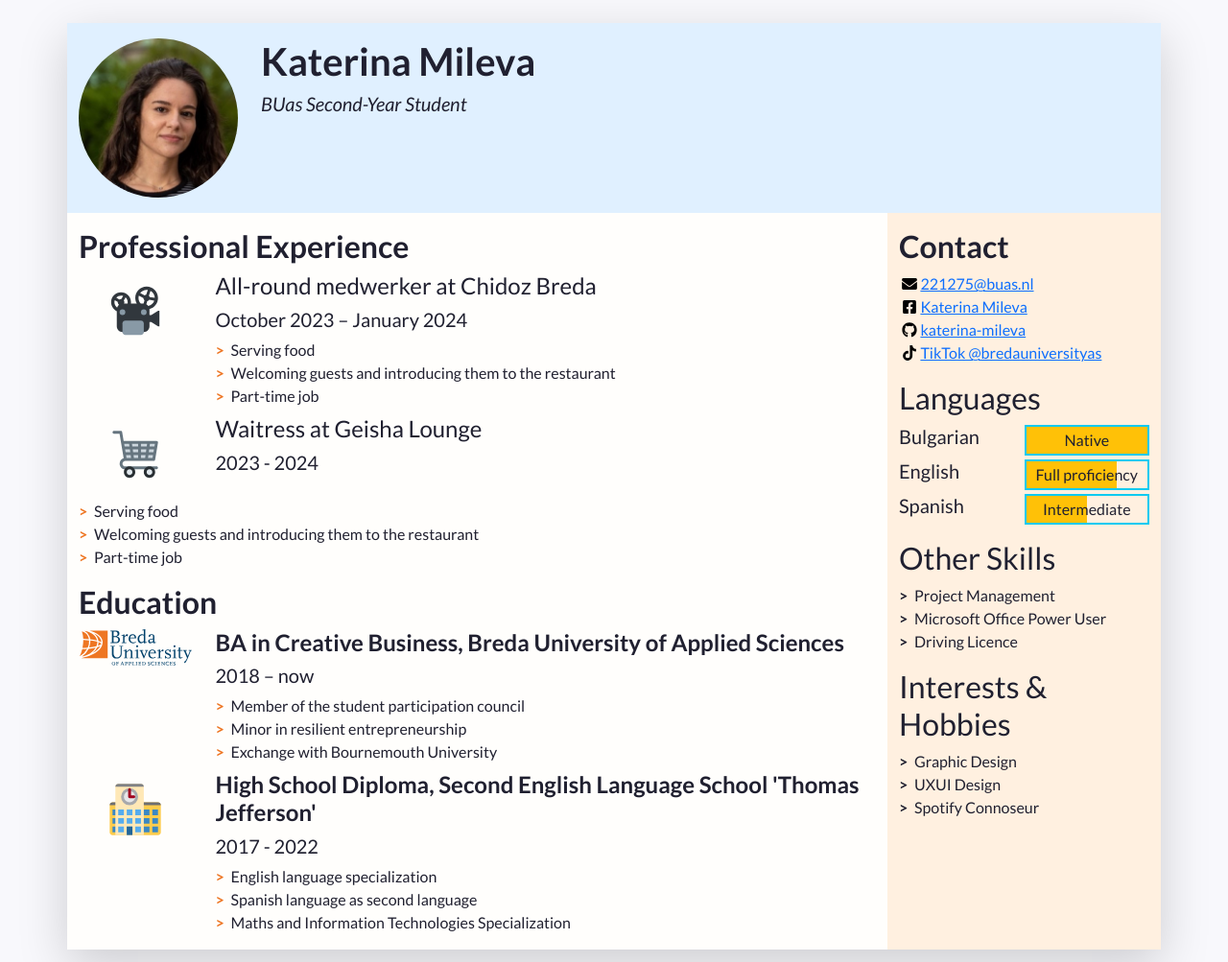
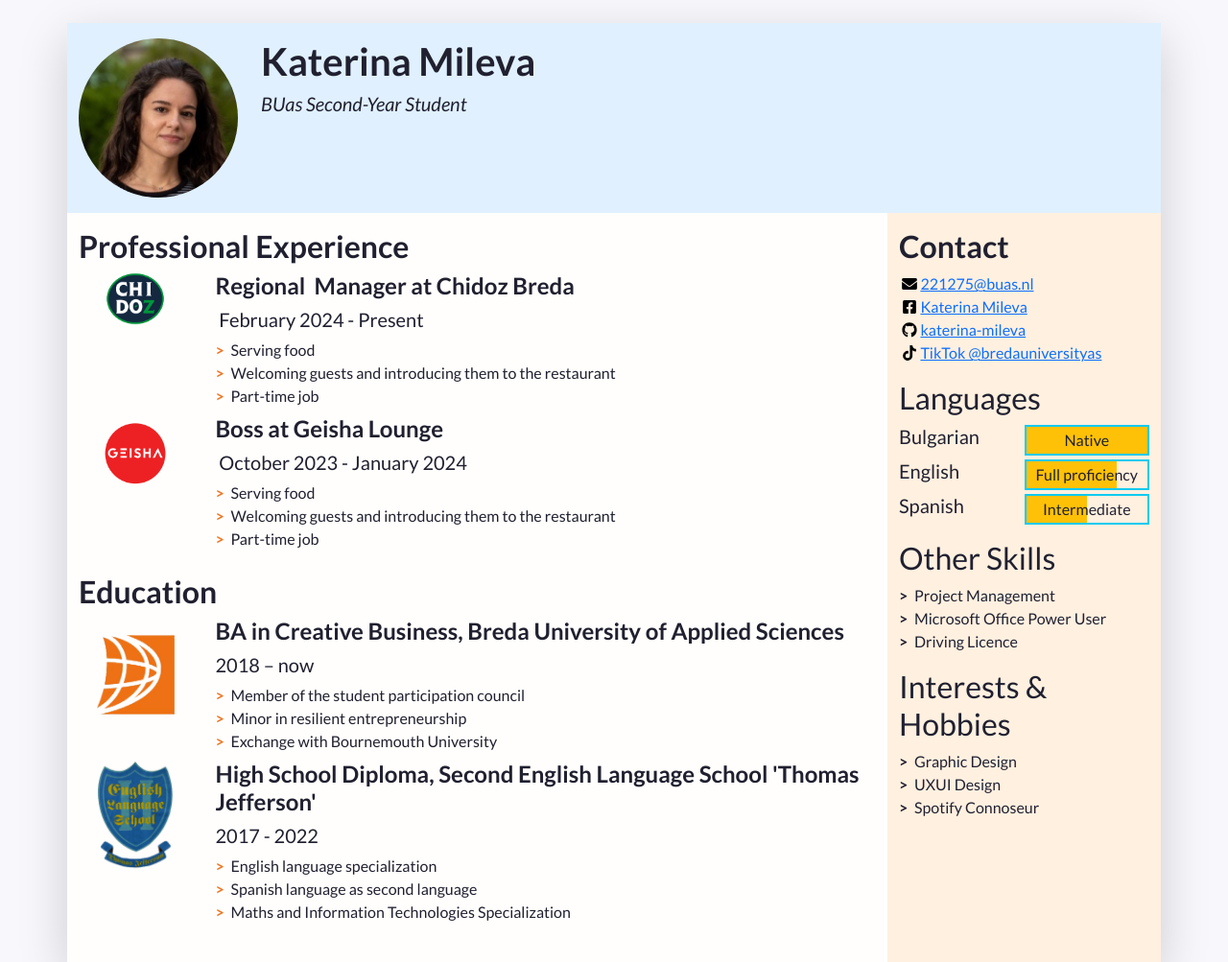
Before and after one commit to katerina-mileva/KaterinaMileva-CV, a plain HTML site: page index.html in a window 1280 px wide. Shown: the top 1003 px of the page at 96% size. Drawn offline with nearby package versions, Linux system fonts and the light colour scheme.

Commit message:
Pictures and links change

```diff
--- /dev/null
+++ b/css/style/style1.css
@@ -0,0 +1,2 @@
+@charset "utf-8";
+/* CSS Document */
--- a/index.html
+++ b/index.html
@@ -81,39 +81,38 @@
               <li class="biography-item row mb-2">
                 <!-- We're using a grid inside a grid so we can align logos and text -->
                 <div class="logo-container col-3 col-sm-2 col-md-3 col-lg-2">
-                  <img class="biography-logo mw-100 d-block mx-auto" src="images/employers/projector.svg" alt="Company logo" width="80">
+                  <img class="biography-logo mw-100 d-block mx-auto" src="images/employers/chidoz-logo.png" alt="Company logo" width="80">
                 </div>
                 <div class="biography-contents col-9 col-sm-10 col-md-9 col-lg-10">
-                  <h4>All-round medwerker at Chidoz Breda&nbsp; &nbsp;</h4>
-                  <h5>October 2023 – January 2024</h5>
+                  <h4><strong>Regional&nbsp; Manager at Chidoz Breda&nbsp; &nbsp;</strong></h4>
+                  <h5>&nbsp;February 2024 - Present</h5>
                   <!-- Use the list below to talk about your achievements -->
                   <ul class="biography-details list-unstyled">
-                    <li>Serving food</li>
-                    <li>Welcoming guests and introducing them to the restaurant</li>
-                    <li>Part-time job</li>
+                    	<li>Serving food</li>
+                    	<li>Welcoming guests and introducing them to the restaurant</li>
+                    	<li>Part-time job</li>
                   </ul>
                 </div>
               </li>
+	 			<!-- 2nd item in professional experience -->
+			<li class="biography-item row mb-2">
+					<!-- We're using a grid inside a grid so we can align logos and text -->
+				<div class="logo-container col-3 col-sm-2 col-md-3 col-lg-2">
+				  <img class="biography-logo mw-100 d-block mx-auto" src="images/employers/geisha-logo.png" alt="Company logo" width="80">
+				</div>
+				<div class="biography-contents col-9 col-sm-10 col-md-9 col-lg-10">
+					<h4><strong>Boss at Geisha Lounge&nbsp; &nbsp;</strong></h4>
+					<h5>&nbsp;October 2023 - January 2024</h5>
+					  <!-- Use the list below to talk about your achievements -->
+					  <ul class="biography-details list-unstyled">
+						<li>Serving food</li>
+						<li>Welcoming guests and introducing them to the restaurant</li>
+						<li>Part-time job</li>
+				  </ul>
+			  </div>
+  </li>
 
-              <!-- 2nd item in professional experience -->
               <li class="biography-item row mb-2">
-                <div class="logo-container col-3 col-sm-2 col-md-3 col-lg-2">
-                <!-- We're using a grid inside a grid so we can align logos and text -->
-                  <img class="biography-logo mw-100 d-block mx-auto" src="images/employers/trolley.svg" alt="Company logo" width="80">
-                </div>
-                <div class="biography-contents col-9 col-sm-10 col-md-9 col-lg-10">
-                  <h4>Waitress at Geisha Lounge</h4>
-                  <h5>2023 - 2024</h5>
-                  <!-- This entry doesn't have a list of achievements, but you can copy-paste the one from above -->
-                </div>
-              </li>
-<ul class="biography-details list-unstyled">
-                    <li>Serving food</li>
-                    <li>Welcoming guests and introducing them to the restaurant</li>
-                    <li>Part-time job</li>
-                  </ul>
-            </ul>
-          </section>
 
           <!-- We're done with jobs, let's move on to schools -->
 
@@ -124,7 +123,7 @@
               <!-- Top item in education. And by "top", I mean a Bachelor in Creative Business at BUas. -->
               <li class="biography-item row mb-2">
                 <div class="logo-container col-3 col-sm-2 col-md-3 col-lg-2">
-                  <img class="biography-logo mw-100 d-block mx-auto" src="images/schools/logo-buas.svg" alt="School logo" width="120">
+                  <img class="biography-logo mw-100 d-block mx-auto" src="images/schools/logo-buas.png" alt="School logo" width="120">
                 </div>
                 <div class="biography-contents col-9 col-sm-10 col-md-9 col-lg-10">
                   <h4><strong>BA in Creative Business, Breda University of Applied Sciences</strong></h4>
@@ -141,7 +140,7 @@
               <!-- 2nd item in education -->
               <li class="biography-item row mb-2">
                 <div class="logo-container col-3 col-sm-2 col-md-3 col-lg-2">
-                  <img class="biography-logo mw-100 d-block mx-auto" src="images/schools/school.svg" alt="School logo" width="80">
+                  <img class="biography-logo mw-100 d-block mx-auto" src="images/schools/logo-2els.png" alt="School logo" width="80">
                 </div>
                 <div class="biography-contents col-9 col-sm-10 col-md-9 col-lg-10">
                   <h4><strong>High School Diploma, Second English Language School 'Thomas Jefferson'</strong></h4>
@@ -178,7 +177,7 @@
             -->
             <ul class="contact-list list-unstyled">
               <li class="contact-item">
-                <a class="d-flex align-items-center" href="mailto:email@buas.nl" target="_blank">
+                <a class="d-flex align-items-center" href="mailto:221275@buas.nl" target="_blank">
                   <img class="contact-icon" src="images/icons/envelope.svg" alt="Email">
                   221275@buas.nl
                 </a>
```
Also changed, not shown: images/employers/chidoz-logo.png (added), images/employers/geisha-logo.png (added), images/schools/logo-2els.png (added), images/schools/logo-buas.png (added).
